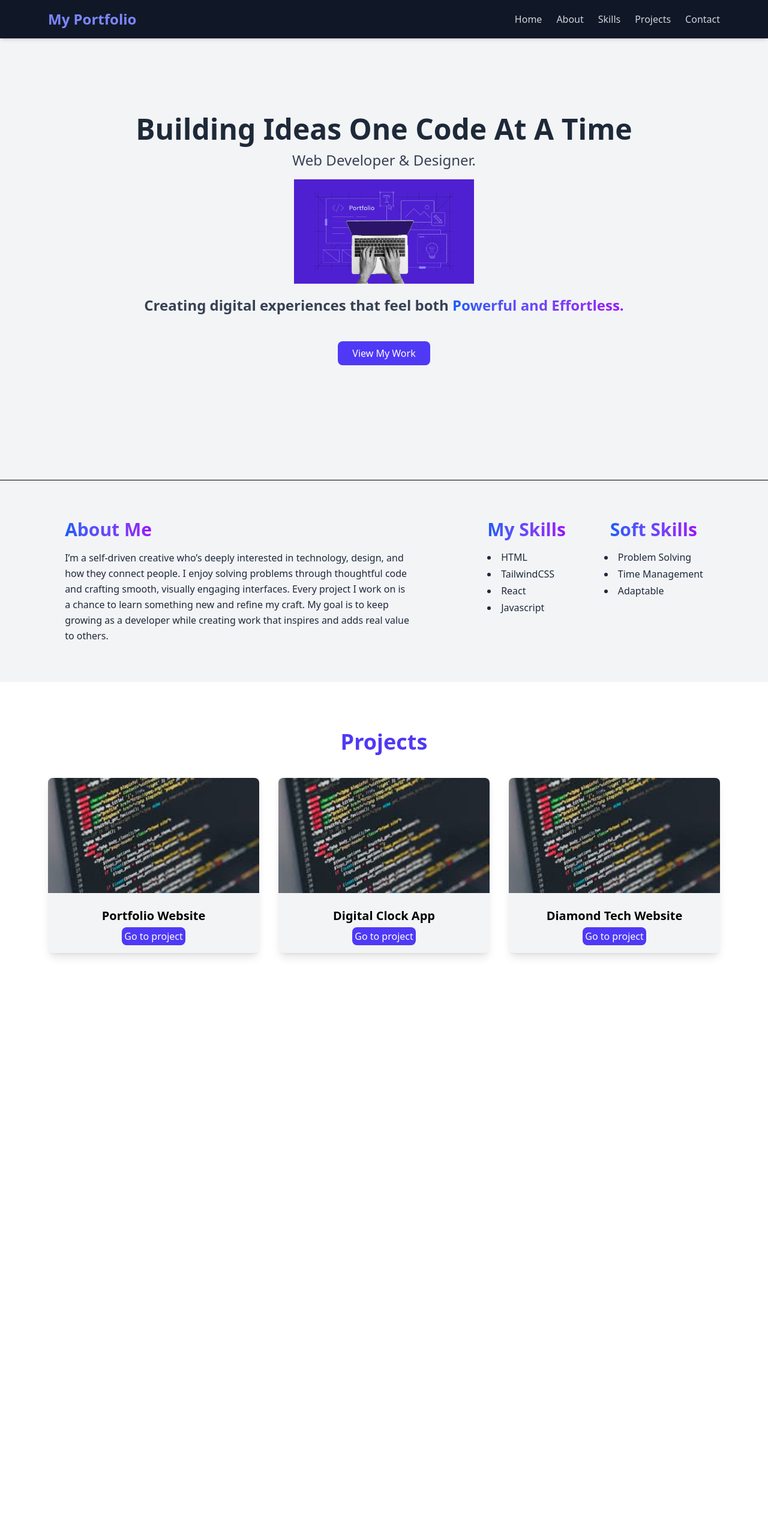
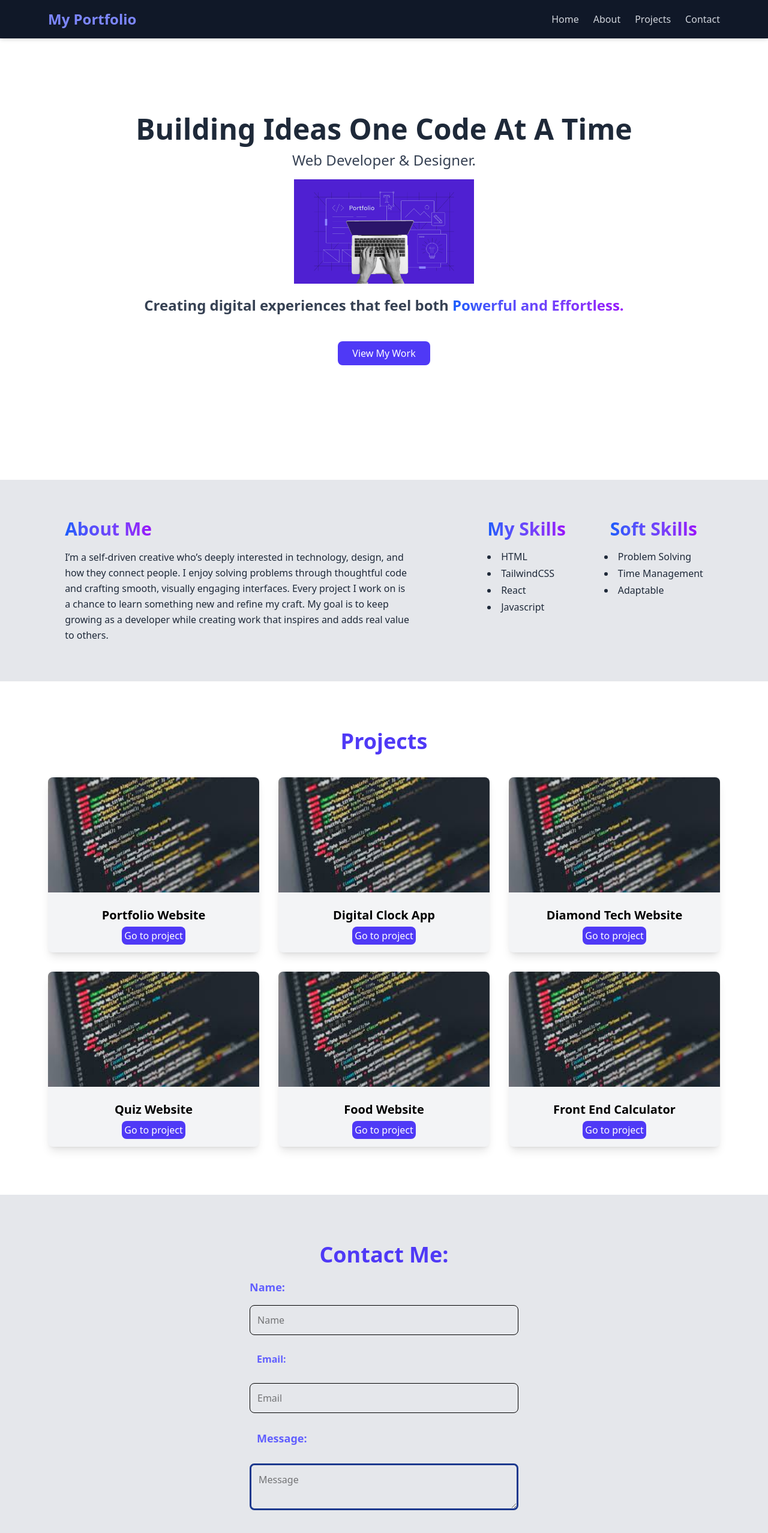
Before and after one commit to taylin1/React-Portfolio, a React (Vite) app in the folder react-portfolio/: page / in a window 1280 px wide. Shown: the top 2556 px of the page at 60% size. Before the commit the page ends 1669 px from the top, so only its background shows below. Built offline with nearby package versions, Linux system fonts and the light colour scheme.

Commit message:
Added Contact Page and links on the page

```diff
--- a/react-portfolio/src/App.jsx
+++ b/react-portfolio/src/App.jsx
@@ -3,7 +3,7 @@ import './index.css';
 import NavBar from './components/NavBar.jsx'
 import HeroPage from './components/HeroPage.jsx'
 import ProjectsPage from './components/ProjectPage.jsx';
-
+import ContactPage from "./components/ContactPage.jsx";
 
 function App() {
   return (
@@ -11,6 +11,7 @@ function App() {
       <NavBar/>
       <HeroPage/>
       <ProjectsPage/>
+      <ContactPage/>
     </>
   )
 }
--- /dev/null
+++ b/react-portfolio/src/components/ContactPage.jsx
@@ -0,0 +1,22 @@
+import React from "react";
+
+function ProjectPage(){
+    return(
+<>
+
+{<section id="contact" className="py-20 bg-gray-200 ">
+<h2 className="text-4xl font-bold text-indigo-600 mb-5 text-center">Contact Me:</h2>
+    <form className="flex flex-col max-w-md mx-auto gap-4">
+        <label className="font-bold text-lg text-indigo-500">Name:</label>
+        <input type="text" placeholder="Name" className="border border-black-300 rounded-lg p-3" required></input>
+        <label className="p-3 font-bold text-indigo-500">Email:</label>
+        <input type="username" placeholder="Email" className="border border-black-300 rounded-lg p-3" required></input>
+        <label className="p-3 font-bold text-lg text-indigo-500">Message:</label>
+        <textarea placeholder="Message" className="border-3 border-blue-900 p-3 rounded-lg" required></textarea>
+    </form>
+</section>}
+</>
+    )
+}
+
+export default ProjectPage;
--- a/react-portfolio/src/components/HeroPage.jsx
+++ b/react-portfolio/src/components/HeroPage.jsx
@@ -7,7 +7,7 @@ function HeroPage() {
     <>
       <section
         id="home"
-        className="h-screen flex flex-col justify-center items-center bg-gray-100">
+        className="h-screen flex flex-col justify-center items-center">
 
         <h1 className="text-5xl font-bold text-gray-800">
           Building Ideas One Code At A Time{" "}
@@ -31,8 +31,8 @@ function HeroPage() {
           View My Work
         </a>
       </section>
-    <hr></hr>
-     <div className="flex flex-col md:flex-row justify-center items-start md:gap-32 bg-gray-100 py-16 px-6">
+
+     <div id="about" className="flex flex-col md:flex-row justify-center items-start md:gap-32 py-16 px-6 bg-gray-200">
   {/* About Me Section */}
   <div className="max-w-xl mb-10 md:mb-0">
     <h2 className="text-3xl font-bold text-indigo-800 mb-4"><span className="bg-gradient-to-r from-blue-600 to-purple-600 bg-clip-text text-transparent">About Me</span></h2>
--- a/react-portfolio/src/components/NavBar.jsx
+++ b/react-portfolio/src/components/NavBar.jsx
@@ -6,11 +6,10 @@ function NavBar() {
       <div className="max-w-6xl mx-auto px-4 flex justify-between items-center h-16">
         <a href="#home" className="text-2xl font-bold text-indigo-400">My Portfolio</a>
         <div className="space-x-6">
-         <a href="" className="text-gray-300 no-underline hover:text-blue-400">Home</a>
-          <a href="" className="text-gray-300 no-underline hover:text-blue-400">About</a>
-          <a href="" className="text-gray-300 no-underline hover:text-blue-400">Skills</a>
-          <a href="" className="text-gray-300 no-underline hover:text-blue-400">Projects</a>
-          <a href="" className="text-gray-300 no-underline hover:text-blue-400">Contact</a>
+         <a href="#home" className="text-gray-300 no-underline hover:text-blue-400">Home</a>
+          <a href="#about" className="text-gray-300 no-underline hover:text-blue-400">About</a>
+          <a href="#projects" className="text-gray-300 no-underline hover:text-blue-400">Projects</a>
+          <a href="#contact" className="text-gray-300 no-underline hover:text-blue-400">Contact</a>
           </div>
       </div>
     </nav>
--- a/react-portfolio/src/components/ProjectPage.jsx
+++ b/react-portfolio/src/components/ProjectPage.jsx
@@ -16,6 +16,19 @@ const projects = [
     title: "Diamond Tech Website",
     image: ProjectPic,
 
+  },
+  {
+    title: "Quiz Website",
+    image: ProjectPic,
+  },
+
+  {
+    title: "Food Website",
+    image: ProjectPic,
+  },
+  {
+    title: "Front End Calculator",
+    image: ProjectPic,
   },
 ];
 
```
